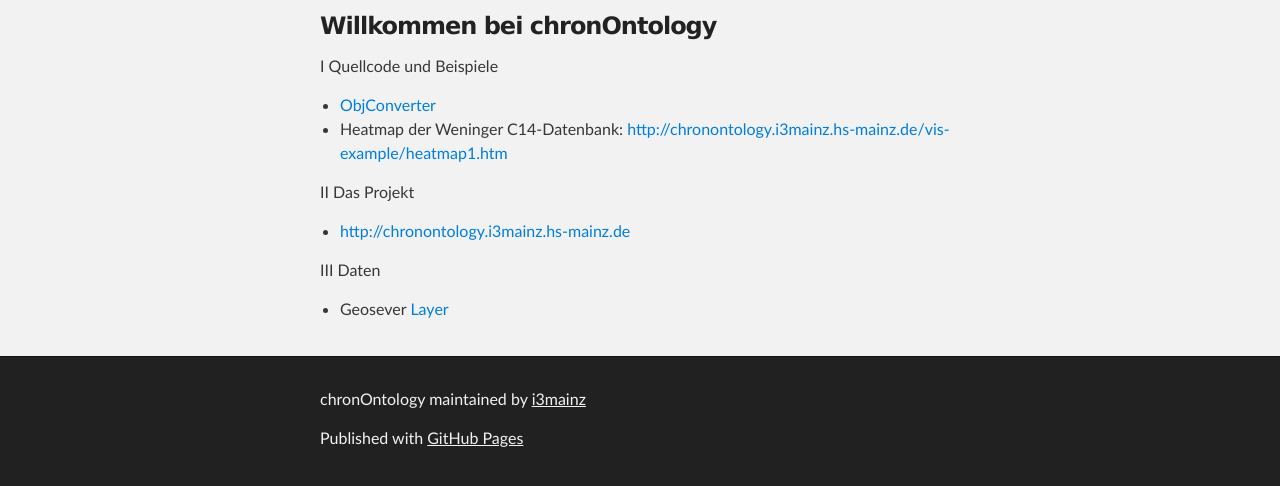
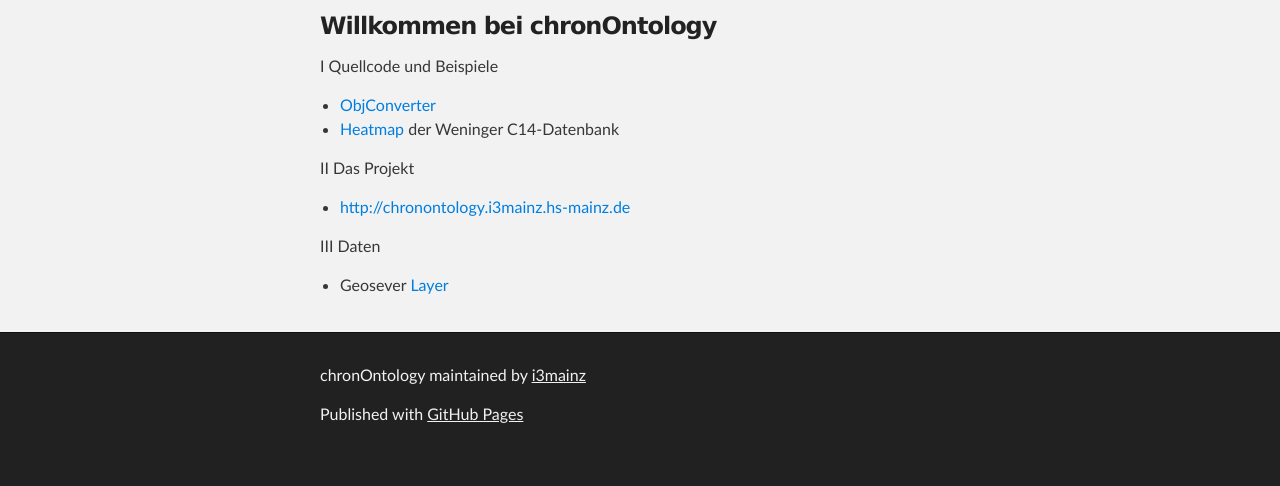
Before and after one commit to i3mainz/chronontology-3Dtests, a plain HTML site: page index.html in a window 1280 px wide. Shown: the part 252-738 px from the top of the page. Drawn offline with Linux system fonts and the light colour scheme.

```diff
--- a/index.html
+++ b/index.html
@@ -38,8 +38,8 @@
 
 <ul>
 <li><a href="https://github.com/i3mainz/chronOntology/tree/master/ObjConverter">ObjConverter</a></li>
-<li>Heatmap der Weninger C14-Datenbank: <a href="http://chronontology.i3mainz.hs-mainz.de/vis-example/heatmap1.htm">http://chronontology.i3mainz.hs-mainz.de/vis-example/heatmap1.htm</a>
-</li>
+<li>
+<a href="http://chronontology.i3mainz.hs-mainz.de/vis-example/heatmap1.htm">Heatmap</a> der Weninger C14-Datenbank</li>
 </ul>
 
 <p>II Das Projekt</p>
--- a/params.json
+++ b/params.json
@@ -1 +1 @@
-{"name":"chronOntology","tagline":"outcome of the chronOntology project","body":"### Willkommen bei chronOntology\r\n\r\nI Quellcode und Beispiele\r\n\r\n  * [ObjConverter](https://github.com/i3mainz/chronOntology/tree/master/ObjConverter)\r\n  * Heatmap der Weninger C14-Datenbank: http://chronontology.i3mainz.hs-mainz.de/vis-example/heatmap1.htm\r\n\r\nII Das Projekt\r\n\r\n  * http://chronontology.i3mainz.hs-mainz.de\r\n\r\nIII Daten\r\n\r\n  * Geosever [Layer](http://chronontology.i3mainz.hs-mainz.de/geoserver/web/?wicket:bookmarkablePage=:org.geoserver.web.demo.MapPreviewPage)","google":"","note":"Don't delete this file! It's used internally to help with page regeneration."}
+{"name":"chronOntology","tagline":"outcome of the chronOntology project","body":"### Willkommen bei chronOntology\r\n\r\nI Quellcode und Beispiele\r\n\r\n  * [ObjConverter](https://github.com/i3mainz/chronOntology/tree/master/ObjConverter)\r\n  * [Heatmap](http://chronontology.i3mainz.hs-mainz.de/vis-example/heatmap1.htm) der Weninger C14-Datenbank\r\n\r\nII Das Projekt\r\n\r\n  * http://chronontology.i3mainz.hs-mainz.de\r\n\r\nIII Daten\r\n\r\n  * Geosever [Layer](http://chronontology.i3mainz.hs-mainz.de/geoserver/web/?wicket:bookmarkablePage=:org.geoserver.web.demo.MapPreviewPage)","google":"","note":"Don't delete this file! It's used internally to help with page regeneration."}
```
